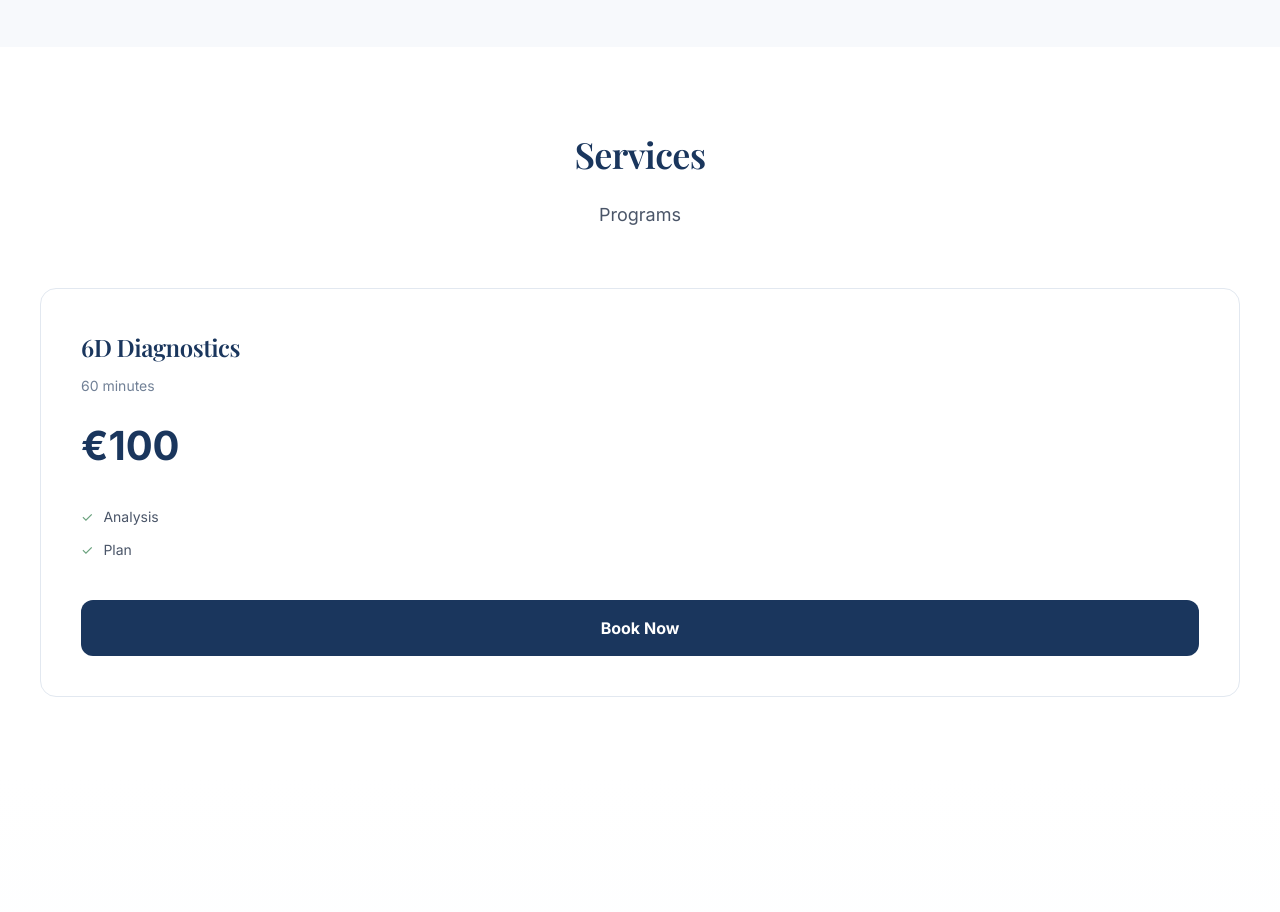
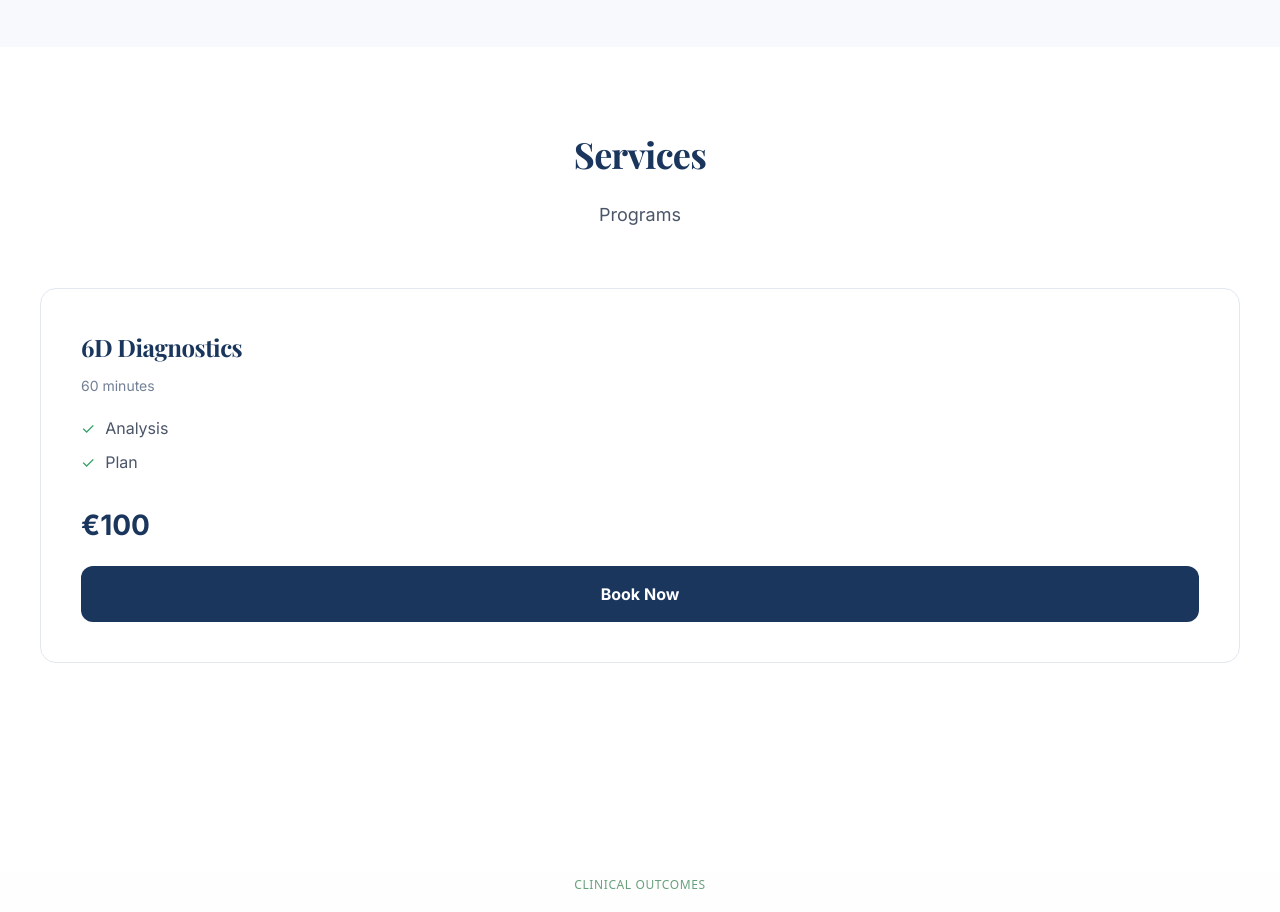
Before and after one commit to ErkinDoc/wenbnew, a React (Vite) app: page / in a window 1280 px wide. Shown: the part 2460-3372 px from the top of the page. Built offline with nearby package versions, Linux system fonts and the light colour scheme.

Commit message:
Update Services.tsx

```diff
--- a/src/sections/Services.tsx
+++ b/src/sections/Services.tsx
@@ -3,29 +3,18 @@
 import React from 'react';
 import { useTranslation } from 'react-i18next';
 
-export function Services() {
+export function Services({ onAssessmentClick }: { onAssessmentClick: () => void }) {
   const { t } = useTranslation();
 
   // Безопасное получение данных из перевода
   const rawPackages = t('services.packages', { returnObjects: true });
   const packages = Array.isArray(rawPackages) ? rawPackages : [];
 
-  // Функция выбора ссылки на основе URL
-  const getCorrectLink = () => {
-    if (typeof window !== 'undefined') {
-      const currentUrl = window.location.href;
-      if (currentUrl.includes('/sk') || currentUrl.includes('/en')) {
-        return 'https://forms.gle/13N35XNrZKdvnJJPA';
-      }
-    }
-    return 'https://forms.gle/Gb6nj1SURsMk6G9c7';
-  };
-
   return (
     <section id="services" style={{ padding: '80px 20px', backgroundColor: '#ffffff' }}>
       <div style={{ maxWidth: '1200px', margin: '0 auto' }}>
         <div style={{ textAlign: 'center', marginBottom: '60px' }}>
-          <h2 style={{ fontSize: '36px', color: '#1A365D', marginBottom: '20px' }}>
+          <h2 style={{ fontSize: '36px', color: '#1A365D', marginBottom: '20px', fontWeight: 'bold' }}>
             {t('services.title')}
           </h2>
           <p style={{ color: '#4A5568', fontSize: '18px' }}>
@@ -43,27 +32,40 @@ export function Services() {
               padding: '40px',
               border: '1px solid #E2E8F0',
               borderRadius: '16px',
-              textAlign: 'left'
+              textAlign: 'left',
+              display: 'flex',
+              flexDirection: 'column',
+              justifyContent: 'space-between',
+              transition: 'transform 0.2s ease-in-out',
+              backgroundColor: '#fff'
             }}>
-              <h3 style={{ fontSize: '24px', color: '#1A365D', margin: '0 0 10px 0' }}>{pkg.name}</h3>
-              <p style={{ color: '#718096', fontSize: '14px', marginBottom: '20px' }}>{pkg.subtitle}</p>
-              <div style={{ fontSize: '40px', fontWeight: 'bold', color: '#1A365D', marginBottom: '30px' }}>
+              <div>
+                <h3 style={{ fontSize: '24px', color: '#1A365D', margin: '0 0 10px 0', fontWeight: 'bold' }}>
+                  {pkg.name}
+                </h3>
+                <p style={{ color: '#718096', fontSize: '14px', marginBottom: '20px' }}>
+                  {pkg.subtitle}
+                </p>
+
+                {/* Список особенностей услуги */}
+                <ul style={{ listStyle: 'none', padding: 0, marginBottom: '30px' }}>
+                  {pkg.features && Array.isArray(pkg.features) && pkg.features.map((feature, fIndex) => (
+                    <li key={fIndex} style={{ marginBottom: '10px', color: '#4A5568', display: 'flex', alignItems: 'center' }}>
+                      <span style={{ color: '#38A169', marginRight: '10px' }}>✓</span>
+                      {feature}
+                    </li>
+                  ))}
+                </ul>
+              </div>
+
+              <div>
+                <div style={{ fontSize: '28px', color: '#1A365D', fontWeight: 'bold', marginBottom: '20px' }}>
                   {pkg.price}
                 </div>
 
-              <ul style={{ listStyle: 'none', padding: 0, marginBottom: '40px' }}>
-                {Array.isArray(pkg.features) && pkg.features.map((feat, i) => (
-                  <li key={i} style={{ marginBottom: '12px', fontSize: '14px', color: '#4A5568', display: 'flex', alignItems: 'start' }}>
-                    <span style={{ color: '#68A07C', marginRight: '10px' }}>✓</span>
-                    {feat}
-                  </li>
-                ))}
-              </ul>
-
-              <a
-                href={getCorrectLink()}
-                target="_blank"
-                rel="noopener noreferrer"
+                {/* Исправленная кнопка */}
+                <button
+                  onClick={onAssessmentClick}
                   style={{
                     display: 'block',
                     width: '100%',
@@ -72,12 +74,18 @@ export function Services() {
                     color: '#ffffff',
                     textAlign: 'center',
                     borderRadius: '12px',
-                  textDecoration: 'none',
-                  fontWeight: 'bold'
+                    border: 'none',
+                    cursor: 'pointer',
+                    fontWeight: 'bold',
+                    fontSize: '16px',
+                    transition: 'background-color 0.2s'
                   }}
+                  onMouseOver={(e) => e.currentTarget.style.backgroundColor = '#2c5282'}
+                  onMouseOut={(e) => e.currentTarget.style.backgroundColor = '#1A365D'}
                 >
-                {pkg.cta || 'Apply'}
-              </a>
+                  {pkg.cta || t('common.orderNow') || 'Apply'}
+                </button>
+              </div>
             </div>
           ))}
         </div>
```
Lines whose indentation alone changed are shown as unchanged.
